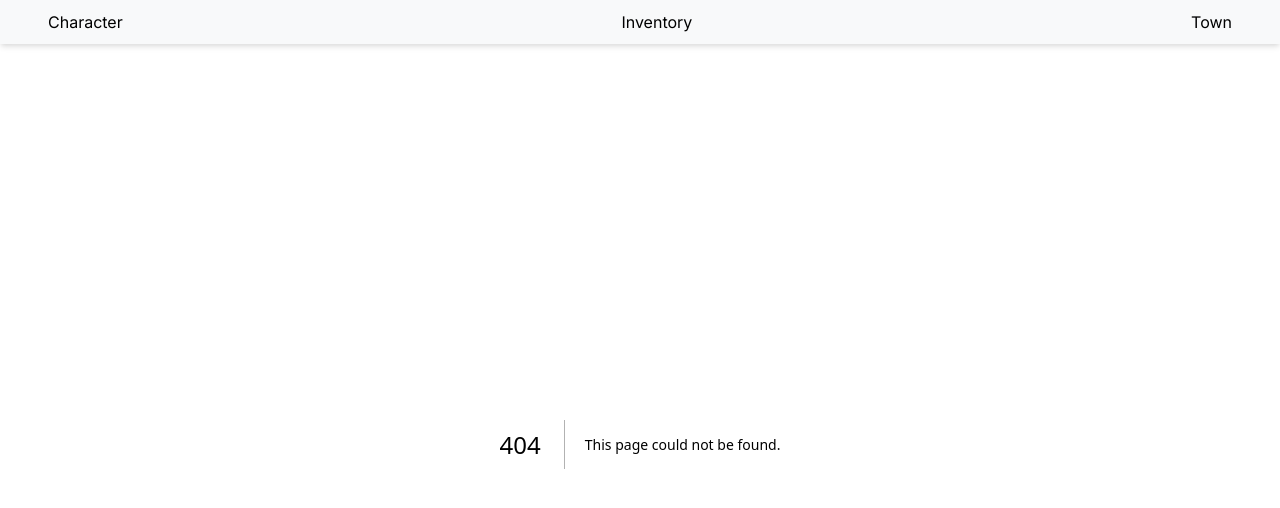
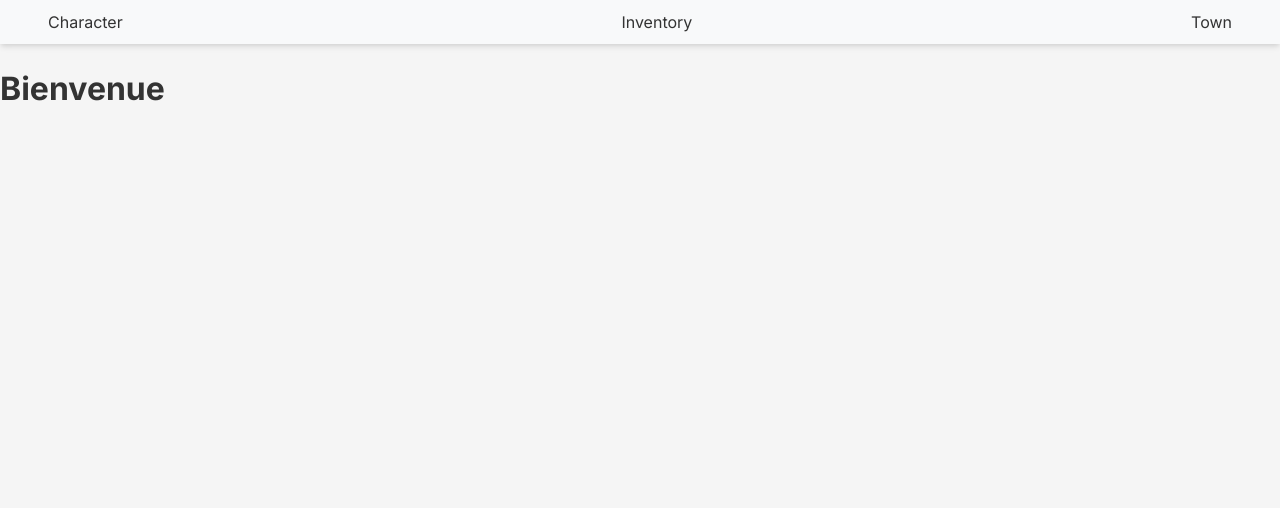
Before and after one commit to gemmesdecristal/worlds, a Next.js app in the folder frontend/: page / in a window 1280 px wide. Before the commit this address had no page. Shown: the top 508 px of the page. Built offline with nearby package versions, Linux system fonts and the light colour scheme.

Commit message:
add home page

```diff
--- /dev/null
+++ b/frontend/app/page.tsx
@@ -0,0 +1,9 @@
+const HomePage = () => {
+  return (
+    <div>
+      <h1>Bienvenue</h1>
+    </div>
+  );
+};
+
+export default HomePage;
```
